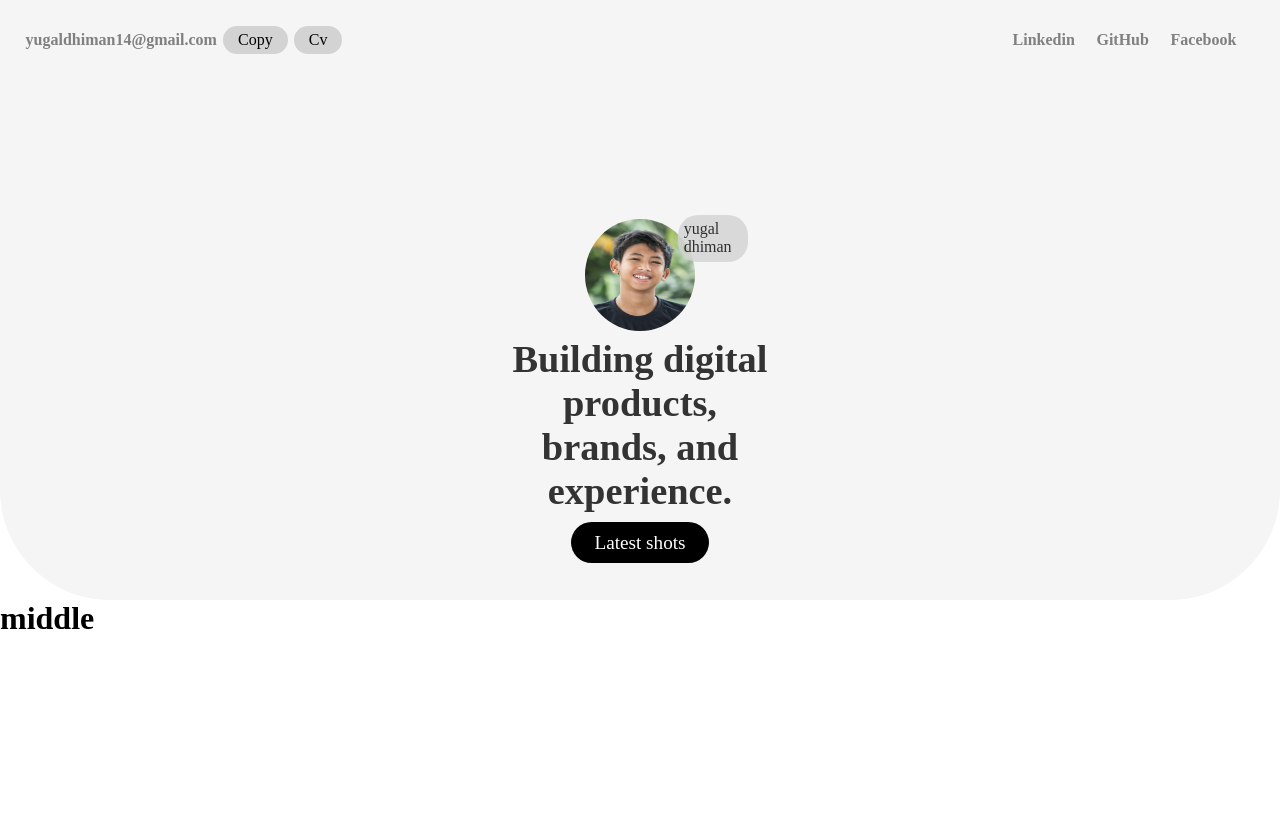
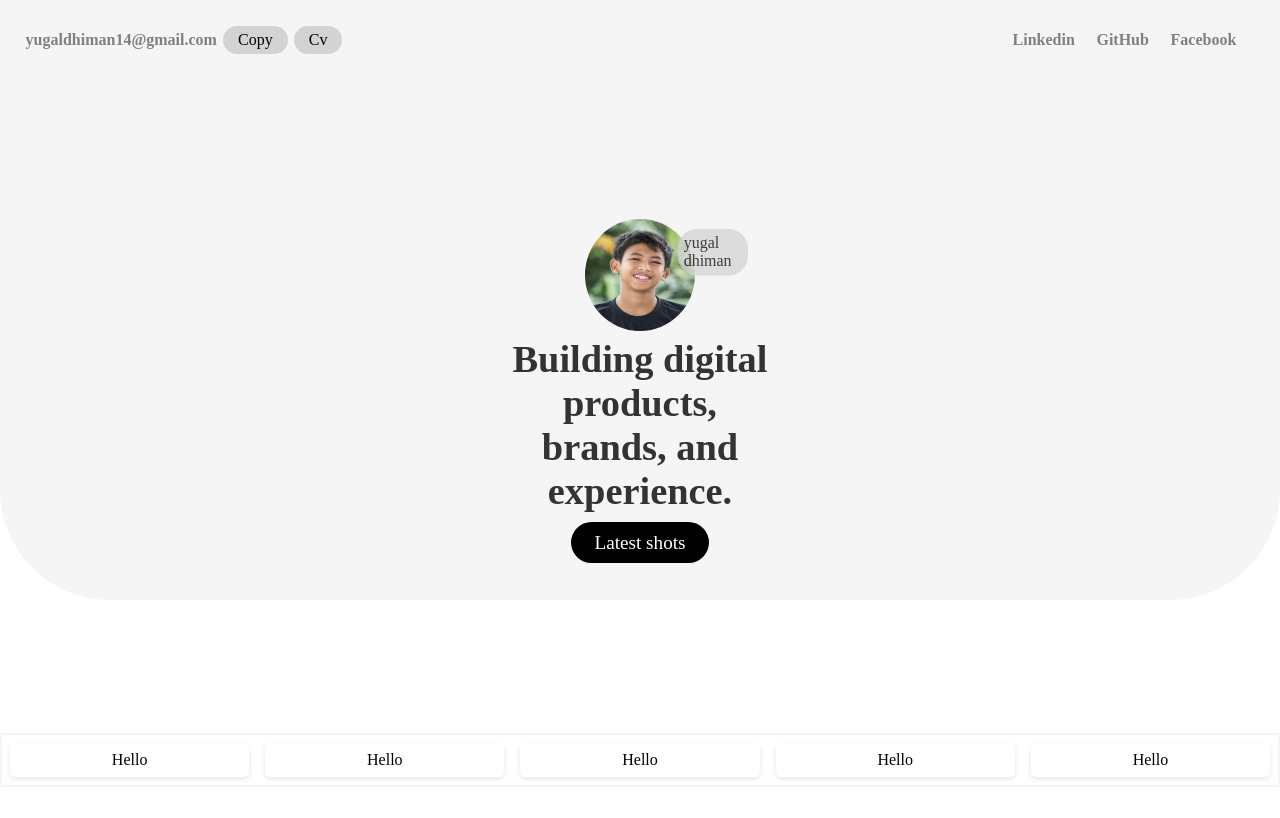
Before and after one commit to aniketverma11/portfolio, a React (Create React App) app: page / in a window 1280 px wide. Shown: the top 818 px of the page. Built offline with nearby package versions, Linux system fonts and the light colour scheme.

Commit message:
create middle section

```diff
--- a/package.json
+++ b/package.json
@@ -3,6 +3,7 @@
   "version": "0.1.0",
   "private": true,
   "dependencies": {
+    "animate.css": "^4.1.1",
     "cra-template": "1.2.0",
     "react": "^19.0.0",
     "react-dom": "^19.0.0",
@@ -31,5 +32,8 @@
       "last 1 firefox version",
       "last 1 safari version"
     ]
+  },
+  "devDependencies": {
+    "@babel/plugin-proposal-private-property-in-object": "^7.21.11"
   }
 }
--- a/src/component/middle/MiddleFile.css
+++ b/src/component/middle/MiddleFile.css
@@ -0,0 +1,49 @@
+.middleMainBox {
+    background-color: white;
+    padding: 1.5rem 0;
+    min-height: 40vh;
+    display: flex;
+    align-items: center;
+    justify-content: center;
+}
+
+.middleMainBoxChild {
+    width: 100%;
+    height: auto;
+    border: 2px solid whitesmoke;
+    overflow: hidden;
+}
+
+.middleMainBoxChild ul {
+    height: auto;
+    display: flex;
+    flex-wrap: wrap;
+    justify-content: center;
+    align-items: center;
+    width: 100%;
+    list-style: none;
+    padding: 0;
+    margin: 0;
+}
+
+.middleMainBoxChild ul li {
+    font-size: 2vh;
+    margin: 0.5rem;
+    padding: 0.5rem 1rem;
+    text-align: center;
+    background-color: #ffffff;
+    border-radius: 5px;
+    box-shadow: 0 2px 5px rgba(0, 0, 0, 0.1);
+    flex: 1 1 auto;
+    min-width: 100px;
+}
+
+@media (max-width: 768px) {
+    .middleMainBoxChild ul {
+        flex-direction: column;
+    }
+
+    .middleMainBoxChild ul li {
+        width: 80%;
+    }
+}
--- a/src/component/middle/MiddleFile.js
+++ b/src/component/middle/MiddleFile.js
@@ -1,10 +1,21 @@
 import React from 'react'
 import './MiddleFile.css'
+import 'animate.css';
 
 const MiddleFile = () => {
     return (
         <>
-            <h1>middle</h1>
+            <div className='middleMainBox'>
+                <div className='middleMainBoxChild'>
+                    <ul>
+                        <li>Hello</li>
+                        <li>Hello</li>
+                        <li>Hello</li>
+                        <li>Hello</li>
+                        <li>Hello</li>
+                    </ul>
+                </div>
+            </div >
         </>
     )
 }
```
Also changed, not shown: 1 other file (tests, documents, lock files or other folders).
